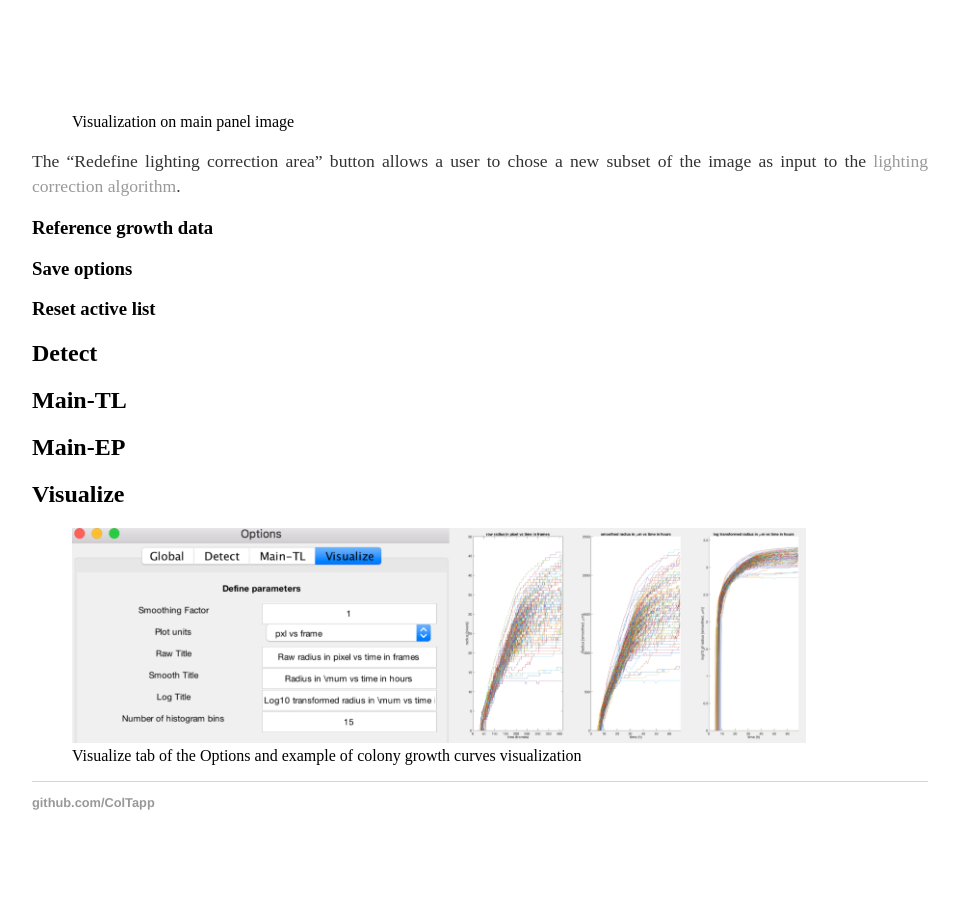
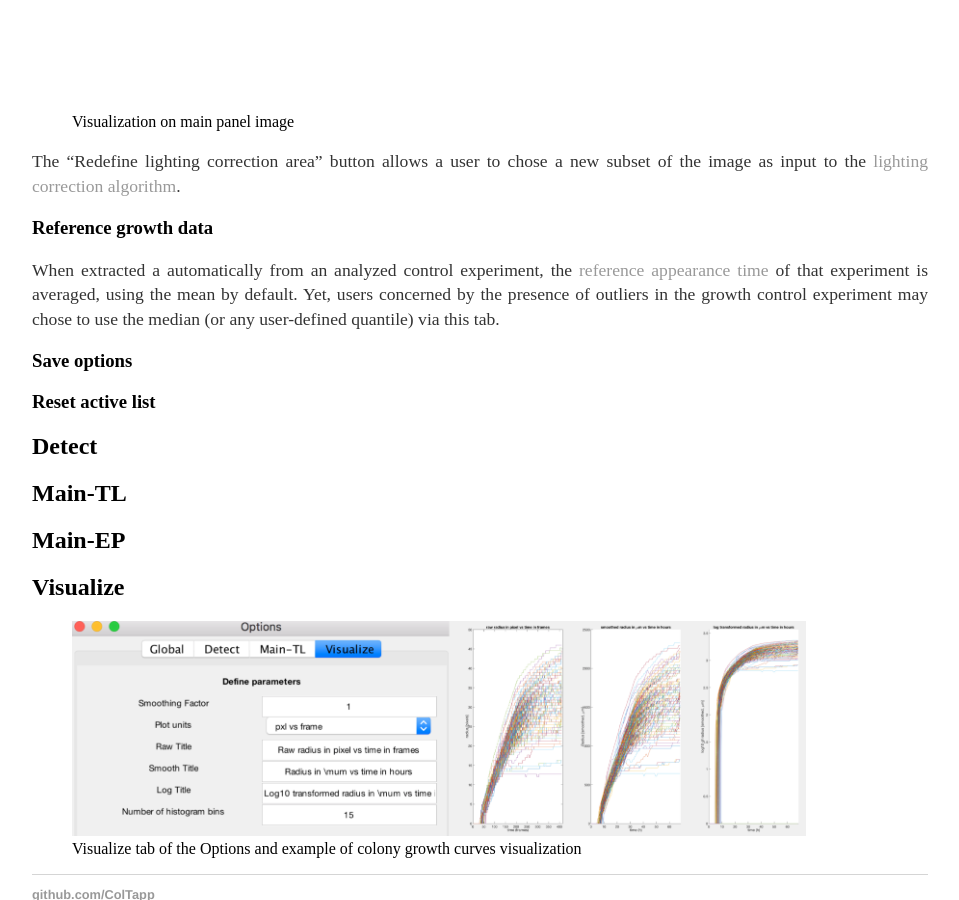
Before and after one commit to ColTapp/ColTapp.github.io, a Jekyll site: the page built from options.md, in a window 1280 px wide and 900 px high, scrolled down 1987 px. Shown: the whole window, without its empty margins (160-1119 px from the left). Built offline with Jekyll 4.4.1, drawn with Linux system fonts in a browser that asks for light colours; before the commit the page ends 2857 px from its top, so only the background shows below that.

Commit message:
Update options.md

```diff
--- a/options.md
+++ b/options.md
@@ -22,8 +22,8 @@ The user can use toggles to chose which data should be visualized directly on th
   <figcaption> Visualization on main panel image </figcaption>
 </figure>
 The "Redefine lighting correction area" button allows a user to chose a new subset of the image as input to the [lighting correction algorithm](https://coltapp.github.io/detect.html).
-
 ### Reference growth data
+When extracted a automatically from an analyzed control experiment, the [reference appearance time](https://coltapp.github.io/refparam.html) of that experiment is averaged, using the mean by default. Yet, users concerned by the presence of outliers in the growth control experiment may chose to use the median (or any user-defined quantile) via this tab.
 
 ### Save options
 
```
